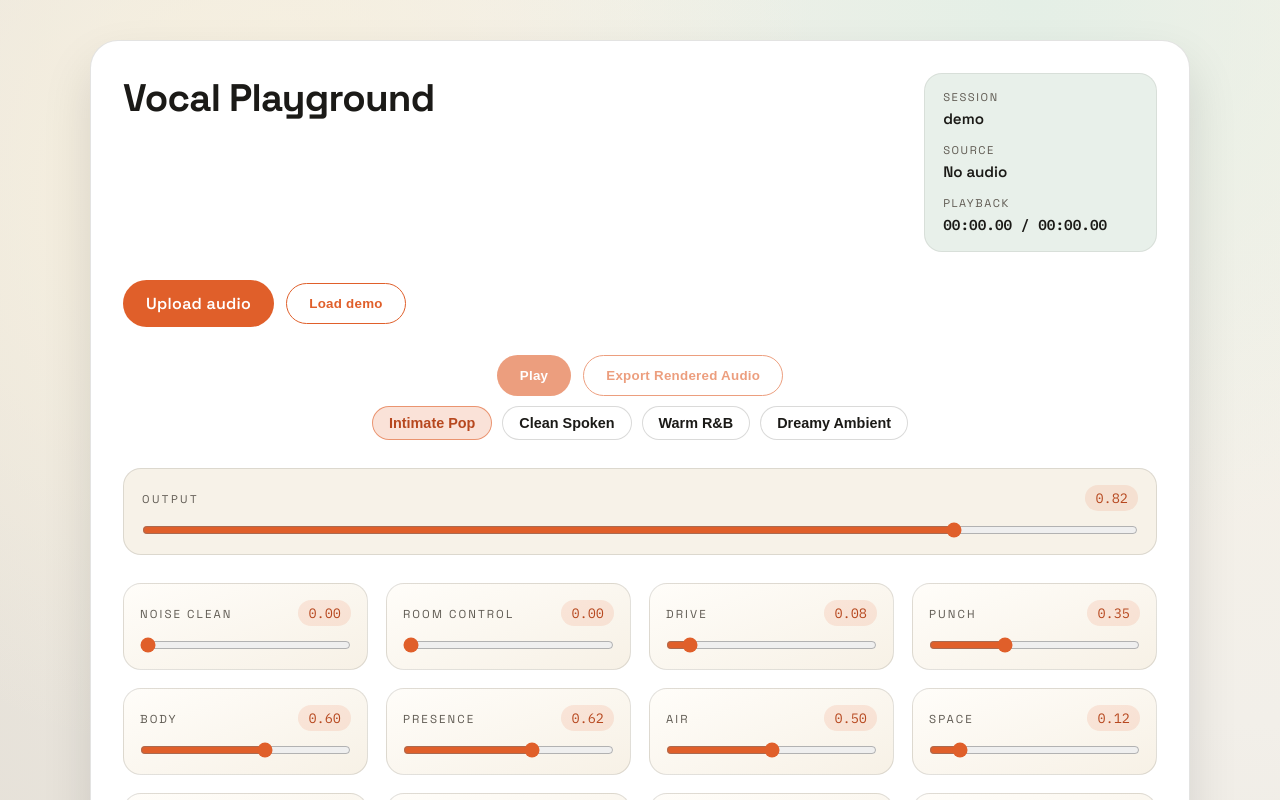
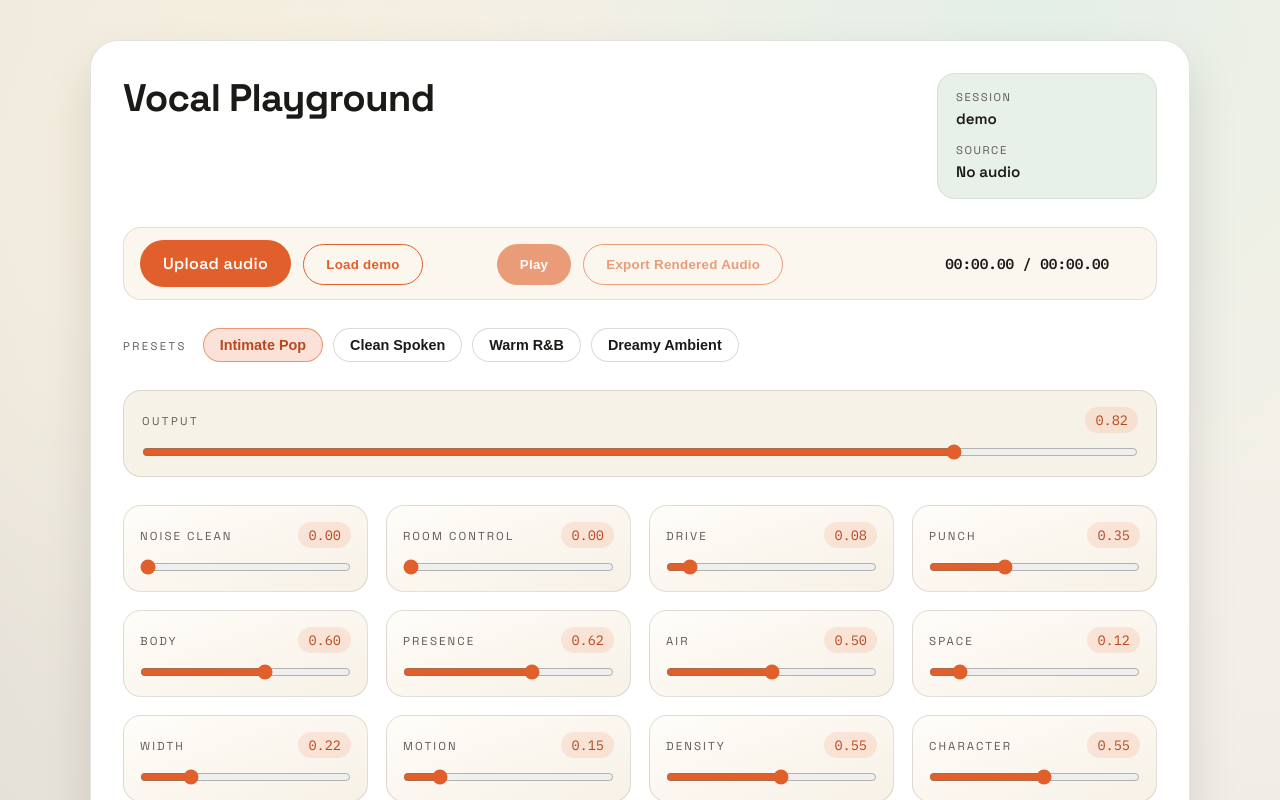
Before and after one commit to yiweihsu/mix-flow, a Next.js app: page /project/demo in a window 1280 px wide. Shown: the top 800 px of the page. Built offline with nearby package versions, Linux system fonts and the light colour scheme.

Commit message:
ui: restructure layout into top bar, preset bar, and control area

```diff
--- a/src/app/globals.css
+++ b/src/app/globals.css
@@ -122,31 +122,37 @@ main {
   white-space: nowrap;
 }
 
-.transport-bar {
+.top-bar {
   display: grid;
   grid-template-columns: 1fr auto 1fr;
-  align-items: center;
-  gap: 12px;
+  align-items: baseline;
+  gap: 16px;
+  padding: 12px 16px;
+  border-radius: 18px;
+  border: 1px solid rgba(27, 26, 23, 0.1);
+  background: #fbf7ef;
+  overflow-x: auto;
 }
 
-.transport-center {
-  display: grid;
-  justify-items: center;
-  gap: 10px;
+.top-bar-left,
+.top-bar-center,
+.top-bar-right {
+  display: flex;
+  align-items: baseline;
+  gap: 12px;
+  flex-wrap: nowrap;
 }
 
-.transport-buttons {
-  display: flex;
-  gap: 12px;
+.top-bar-center {
   justify-content: center;
-  flex-wrap: wrap;
 }
 
-.upload-panel {
-  display: flex;
-  gap: 12px;
-  flex-wrap: wrap;
-  align-items: center;
+.top-bar-right {
+  justify-content: flex-end;
+}
+
+.top-bar .button {
+  white-space: nowrap;
 }
 
 .upload-input {
@@ -195,10 +201,11 @@ main {
   font-size: 0.85rem;
 }
 
-.preset-strip {
-  display: grid;
-  gap: 10px;
-  justify-items: center;
+.preset-bar {
+  display: flex;
+  align-items: baseline;
+  gap: 16px;
+  flex-wrap: wrap;
 }
 
 .preset-label {
@@ -207,7 +214,7 @@ main {
   font-size: 0.7rem;
   color: var(--muted);
   display: block;
-  margin-bottom: 6px;
+  margin-bottom: 0;
 }
 
 .preset-description {
@@ -220,7 +227,7 @@ main {
   display: flex;
   flex-wrap: wrap;
   gap: 10px;
-  justify-content: center;
+  justify-content: flex-start;
 }
 
 .preset-pill {
@@ -384,4 +391,15 @@ input[type="range"] {
     flex-direction: column;
     align-items: flex-start;
   }
+
+  .top-bar {
+    padding: 12px;
+    gap: 12px;
+  }
+
+  .top-bar-left,
+  .top-bar-center,
+  .top-bar-right {
+    gap: 10px;
+  }
 }
--- a/src/app/project/[id]/page.tsx
+++ b/src/app/project/[id]/page.tsx
@@ -262,18 +262,11 @@ export default function ProjectPage({ params }: { params: { id: string } }) {
               <span className="meta-label">Source</span>
               <span className="meta-value">{sourceStatus}</span>
             </div>
-            <div>
-              <span className="meta-label">Playback</span>
-              <span className="playback-time-box">
-                <span className="playback-time">
-                  {formatTime(playbackTime)} / {formatTime(duration)}
-                </span>
-              </span>
-            </div>
           </div>
         </header>
 
-        <div className="upload-panel">
+        <div className="top-bar">
+          <div className="top-bar-left">
             <label className="button upload-button" htmlFor="audio-upload">
               Upload audio
             </label>
@@ -294,11 +287,7 @@ export default function ProjectPage({ params }: { params: { id: string } }) {
               Load demo
             </button>
           </div>
-
-        <div className="transport-bar">
-          <div className="transport-spacer" />
-          <div className="transport-center">
-            <div className="transport-buttons">
+          <div className="top-bar-center">
             <button
               className="button"
               type="button"
@@ -316,7 +305,17 @@ export default function ProjectPage({ params }: { params: { id: string } }) {
               {isExporting ? "Rendering..." : "Export Rendered Audio"}
             </button>
           </div>
-            <div className="preset-strip">
+          <div className="top-bar-right">
+            <span className="playback-time-box">
+              <span className="playback-time">
+                {formatTime(playbackTime)} / {formatTime(duration)}
+              </span>
+            </span>
+          </div>
+        </div>
+
+        <div className="preset-bar">
+          <span className="preset-label">Presets</span>
           <div className="preset-pills">
             {CHARACTER_PRESETS.map((preset) => (
               <button
@@ -328,8 +327,6 @@ export default function ProjectPage({ params }: { params: { id: string } }) {
                 {preset.label}
               </button>
             ))}
-              </div>
-            </div>
           </div>
         </div>
 
```
Lines whose indentation alone changed are shown as unchanged.
